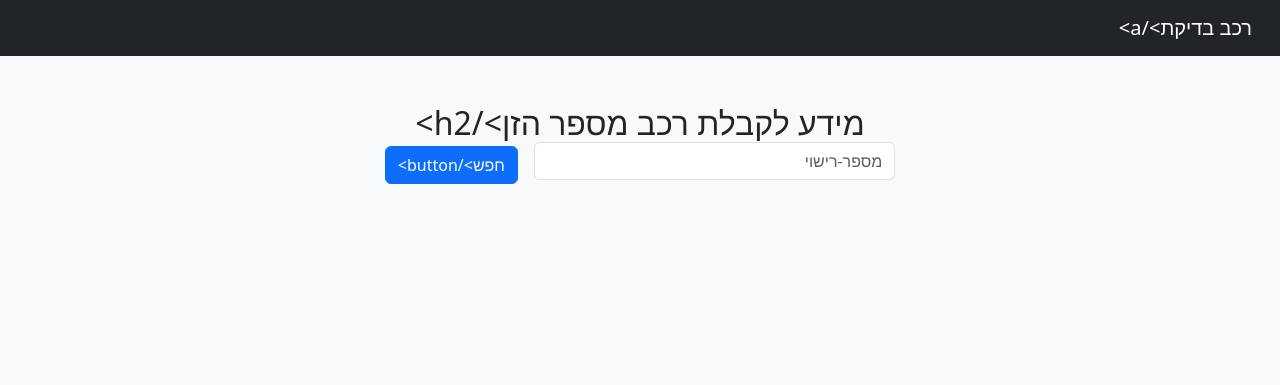
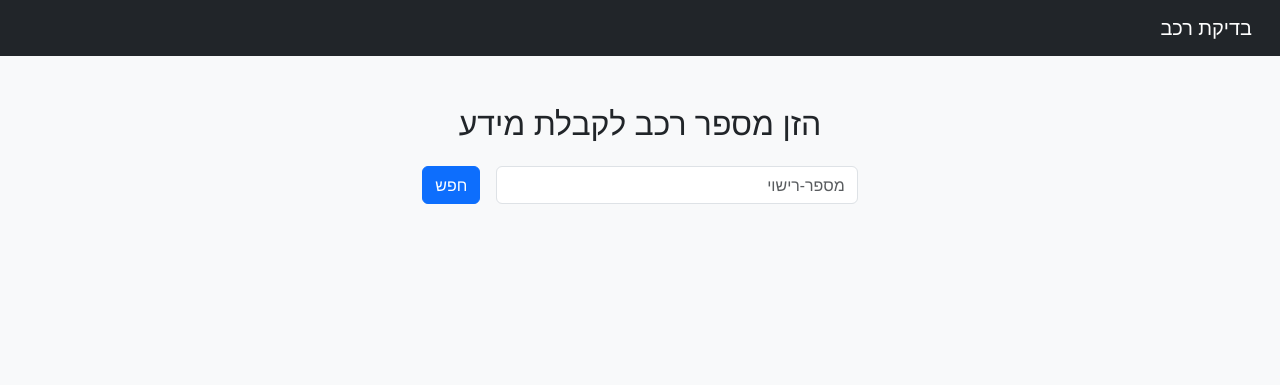
Before and after one commit to yahalomhalevi/ToSagiv, a plain HTML site: page index.html in a window 1280 px wide. Drawn offline with nearby package versions, Linux system fonts and the light colour scheme.

Commit message:
docs: add README and final touches

```diff
--- a/index.html
+++ b/index.html
@@ -6,8 +6,7 @@
     <meta name="viewport" content="width=device-width, initial-scale=1">
     <title>בדיקת רכב לפי מספר רישוי</title>
     <!-- Bootstrap CSS -->
-    <link href="https://cdn.jsdelivr.net/npm/bootstrap@5.3.2/dist/css/bootstrap
-.min.css" rel="stylesheet">
+    <link href="https://cdn.jsdelivr.net/npm/bootstrap@5.3.2/dist/css/bootstrap.min.css" rel="stylesheet">
 
     <!-- Custom CSS -->
     <link rel="stylesheet" href="css/style.css">
@@ -17,27 +16,26 @@
     <!-- Navbar -->
     <nav class="navbar navbar-expand-lg navbar-dark bg-dark">
         <div class="container-fluid">
-            <a class="navbar-brand" href="#">רכב בדיקת>/a>
+            <a class="navbar-brand" href="#"> בדיקת רכב</a>
         </div>
     </nav>
     <!-- Main Content -->
     <div class="container my-5">
-        <h2 class="text-center mb-4">מידע לקבלת רכב מספר הזן>/h2>
+        <h2 class="text-center mb-4"> הזן מספר רכב לקבלת מידע</h2>
             <form id="car-form" class="row g-3 justify-content-center">
                 <div class="col-md-4">
                     <input type="text" id="car-number" class="form-control" placeholder="מספר-רישוי" required>
 
                 </div>
                 <div class="col-auto">
-                    <button type="submit" class="btn btn-primary">חפש>/button>
+                    <button type="submit" class="btn btn-primary">חפש</button>
                 </div>
             </form>
             <div id="result" class="mt-5"></div>
     </div>
     <!-- Bootstrap JS & jQuery -->
     <script src="https://code.jquery.com/jquery-3.7.1.min.js"></script>
-    <script src="https://cdn.jsdelivr.net/npm/bootstrap@5.3.2/dist/js/bootstrap.b
-undle.min.js"></script>
+    <script src="https://cdn.jsdelivr.net/npm/bootstrap@5.3.2/dist/js/bootstrap.bundle.min.js"></script>
 
     <!-- Custom JS -->
     <script src="js/script.js"></script>
--- a/js/script.js
+++ b/js/script.js
@@ -21,7 +21,7 @@ $(document).ready(function () {
                 </div>
                 <div class="card-body">
                    <p><strong>תיאור:>/strong> ${car.tozeret_nm}
-${car.kinuy_mishari}</p>
+                ${car.kinuy_mishari}</p>
                  <p><strong>רכב סוג:>/strong> ${car.sug_delek_nm}</p>
                  <p><strong>ייצור שנת:>/strong> ${car.shnat_yitzur}</p>
                  <p><strong>רישיון תוקף:>/strong> ${car.tokef_dt}</p>
```
Also changed, not shown: readme.md.
